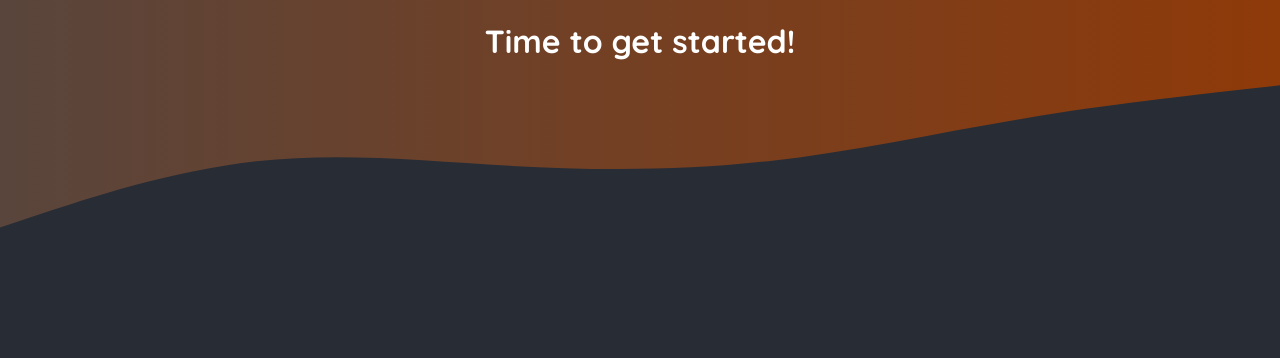
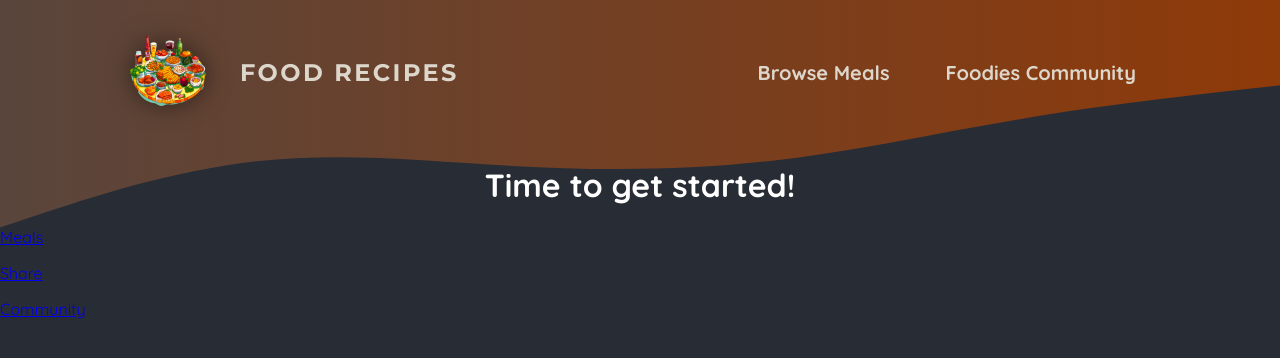
Before and after one commit to ankitsrivastava0103/food-recipes, a Next.js app: page / in a window 1280 px wide. Shown: the top 358 px of the page. Built offline with nearby package versions, Linux system fonts and the light colour scheme.

Commit message:
Setting Up Header And Navigation

```diff
--- /dev/null
+++ b/app/community/page.js
@@ -0,0 +1,3 @@
+export default function CommunityPage() {
+  return <div>Community</div>;
+}
--- a/app/globals.css
+++ b/app/globals.css
@@ -11,21 +11,6 @@ html {
 body {
   margin: 0;
   background: radial-gradient(#282c34, #282c34);
-}
-
-.header-background {
-  position: absolute;
-  width: 100%;
-  height: 320px;
-  top: 0;
-  left: 0;
-  z-index: -1;
-}
-
-svg {
-  display: block;
-  width: 100%;
-  height: auto;
 }
 
 .not-found,
--- a/app/layout.js
+++ b/app/layout.js
@@ -1,7 +1,8 @@
+import MainHeader from "@/components/main-header/main-header";
 import "./globals.css";
 
 export const metadata = {
-  title: "NextLevel Food",
+  title: "Food Recipes",
   description: "Delicious meals, shared by a food-loving community.",
 };
 
@@ -9,27 +10,7 @@ export default function RootLayout({ children }) {
   return (
     <html lang="en">
       <body>
-        <div className="header-background">
-          <svg xmlns="http://www.w3.org/2000/svg" viewBox="0 0 1440 320">
-            <defs>
-              <linearGradient id="gradient" x1="0%" y1="0%" x2="100%" y2="0%">
-                <stop
-                  offset="0%"
-                  style={{ stopColor: "#59453c", stopOpacity: "1" }}
-                />
-                <stop
-                  offset="100%"
-                  style={{ stopColor: "#8f3a09", stopOpacity: "1" }}
-                />
-              </linearGradient>
-            </defs>
-            <path
-              fill="url(#gradient)"
-              d="M0,256L48,240C96,224,192,192,288,181.3C384,171,480,181,576,186.7C672,192,768,192,864,181.3C960,171,1056,149,1152,133.3C1248,117,1344,107,1392,101.3L1440,96L1440,0L1392,0C1344,0,1248,0,1152,0C1056,0,960,0,864,0C768,0,672,0,576,0C480,0,384,0,288,0C192,0,96,0,48,0L0,0Z"
-            ></path>
-          </svg>
-        </div>
-
+        <MainHeader />
         {children}
       </body>
     </html>
--- /dev/null
+++ b/app/meals/page.js
@@ -0,0 +1,3 @@
+export default function MealsPage() {
+  return <div>Meals</div>;
+}
--- /dev/null
+++ b/app/meals/share/page.js
@@ -0,0 +1,3 @@
+export default function ShareMealPage() {
+  return <div>Share</div>;
+}
--- a/app/page.js
+++ b/app/page.js
@@ -1,9 +1,20 @@
+import Link from "next/link";
+
 export default function Home() {
   return (
     <main>
       <h1 style={{ color: "white", textAlign: "center" }}>
         Time to get started!
       </h1>
+      <p>
+        <Link href="/meals">Meals</Link>
+      </p>
+      <p>
+        <Link href="/meals/share">Share</Link>
+      </p>
+      <p>
+        <Link href="/community">Community</Link>
+      </p>
     </main>
   );
 }
--- /dev/null
+++ b/components/main-header/main-header-background.js
@@ -0,0 +1,26 @@
+import styles from "./main-header-background.module.css";
+
+export default function MainHeaderBackground() {
+  return (
+    <div className={styles["header-background"]}>
+      <svg xmlns="http://www.w3.org/2000/svg" viewBox="0 0 1440 320">
+        <defs>
+          <linearGradient id="gradient" x1="0%" y1="0%" x2="100%" y2="0%">
+            <stop
+              offset="0%"
+              style={{ stopColor: "#59453c", stopOpacity: "1" }}
+            />
+            <stop
+              offset="100%"
+              style={{ stopColor: "#8f3a09", stopOpacity: "1" }}
+            />
+          </linearGradient>
+        </defs>
+        <path
+          fill="url(#gradient)"
+          d="M0,256L48,240C96,224,192,192,288,181.3C384,171,480,181,576,186.7C672,192,768,192,864,181.3C960,171,1056,149,1152,133.3C1248,117,1344,107,1392,101.3L1440,96L1440,0L1392,0C1344,0,1248,0,1152,0C1056,0,960,0,864,0C768,0,672,0,576,0C480,0,384,0,288,0C192,0,96,0,48,0L0,0Z"
+        ></path>
+      </svg>
+    </div>
+  );
+}
--- /dev/null
+++ b/components/main-header/main-header-background.module.css
@@ -0,0 +1,14 @@
+.header-background {
+  position: absolute;
+  width: 100%;
+  height: 320px;
+  top: 0;
+  left: 0;
+  z-index: -1;
+}
+
+.header-background svg {
+  display: block;
+  width: 100%;
+  height: auto;
+}
--- /dev/null
+++ b/components/main-header/main-header.js
@@ -0,0 +1,29 @@
+import Link from "next/link";
+import Image from "next/image";
+import MainHeaderBackground from "./main-header-background";
+import logoImg from "@/assets/logo.png";
+import styles from "./main-header.module.css";
+
+export default function MainHeader() {
+  return (
+    <>
+      <MainHeaderBackground />
+      <header className={styles.header}>
+        <Link className={styles.logo} href="/">
+          <Image src={logoImg} alt="A plate with food" priority />
+          Food Recipes
+        </Link>
+        <nav className={styles.nav}>
+          <ul>
+            <li>
+              <Link href="/meals">Browse Meals</Link>
+            </li>
+            <li>
+              <Link href="/community">Foodies Community</Link>
+            </li>
+          </ul>
+        </nav>
+      </header>
+    </>
+  );
+}
--- /dev/null
+++ b/components/main-header/main-header.module.css
@@ -0,0 +1,67 @@
+.header {
+  display: flex;
+  justify-content: space-between;
+  align-items: center;
+  padding: 2rem 1rem;
+}
+
+@media (min-width: 768px) {
+  .header {
+    padding: 2rem 10%;
+  }
+}
+
+.nav ul {
+  list-style: none;
+  margin: 0;
+  padding: 0;
+  display: flex;
+  gap: 1.5rem;
+  /* font-family: 'Montserrat', sans-serif; */
+  font-size: 1.25rem;
+}
+
+.nav a {
+  text-decoration: none;
+  color: #ddd6cb;
+  font-weight: bold;
+  padding: 0.5rem 1rem;
+  border-radius: 0.5rem;
+}
+
+.nav a:hover,
+.nav a:active {
+  background: linear-gradient(90deg, #ff8a05, #f9b331);
+  background-clip: text;
+  -webkit-background-clip: text;
+  -webkit-text-fill-color: transparent;
+  text-shadow: 0 0 18px rgba(248, 190, 42, 0.8);
+}
+
+.active {
+  background: linear-gradient(90deg, #ff8a05, #f9b331);
+  background-clip: text;
+  -webkit-background-clip: text;
+  -webkit-text-fill-color: transparent;
+}
+
+.logo {
+  display: flex;
+  align-items: center;
+  justify-content: center;
+  gap: 2rem;
+  text-decoration: none;
+  color: #ddd6cb;
+  font-weight: bold;
+  font-family: "Montserrat", sans-serif;
+  letter-spacing: 0.15rem;
+  text-transform: uppercase;
+  font-size: 1.5rem;
+}
+
+.logo img {
+  width: 5rem;
+  height: 5rem;
+  object-fit: contain;
+  filter: drop-shadow(0 0 0.75rem rgba(0, 0, 0, 0.5));
+}
```
Also changed, not shown: app/meals/[mealSlug]/page.js (added, +8 -0 lines).
